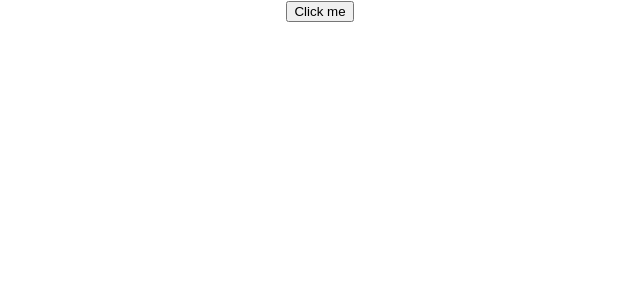
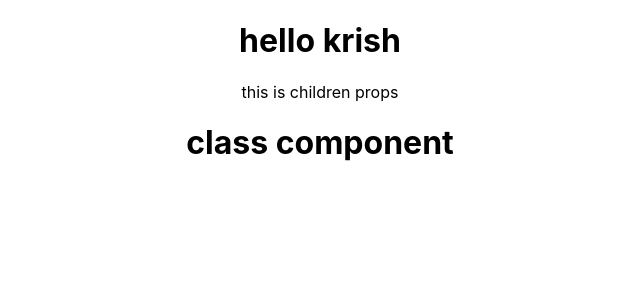
Before and after one commit to sachinvrg/react_js, a React (Create React App) app: page / in a window 1280 px wide. Shown: the top 300 px of the page, without its empty margins (320-960 px from the left). Built offline with nearby package versions, Linux system fonts and the light colour scheme.

Commit message:
evnt change
trying to chance when app is not running after change

```diff
--- a/src/App.js
+++ b/src/App.js
@@ -7,16 +7,17 @@ import Message from  './components/message'
 import Counter from  './components/counter'
 import Functionclick from  './components/functionClick'
 import Classclick from  './components/classclick'
+import Eventbind from  './components/eventbind'
 import { render } from '@testing-library/react';
 
 function App() {
 
    return (
     <div className="App">
-      {/* <Greet name='krish'>
+       <Greet name='krish'>
         <p>this is children props</p>
       </Greet>
-      <Greet name='react' >
+      {/*<Greet name='react' >
        <button>action</button>
         </Greet>
      <Welcome/> */}
@@ -24,7 +25,8 @@ function App() {
      {/* <Counter/> */}
    {/* <Greet name='krish' heroName='superman'/> */}
    {/* <Functionclick /> */}
-   <Classclick/>
+
+   <Eventbind/>
 
     </div>
   );
--- /dev/null
+++ b/src/components/eventbind.js
@@ -0,0 +1,14 @@
+import React,{Component} from 'react'
+
+class eventbind extends Component
+{
+ render(){
+     return(
+         <div>
+     <h1>class component</h1>
+     </div>
+     )
+ }
+}
+
+export  default eventbind
```
